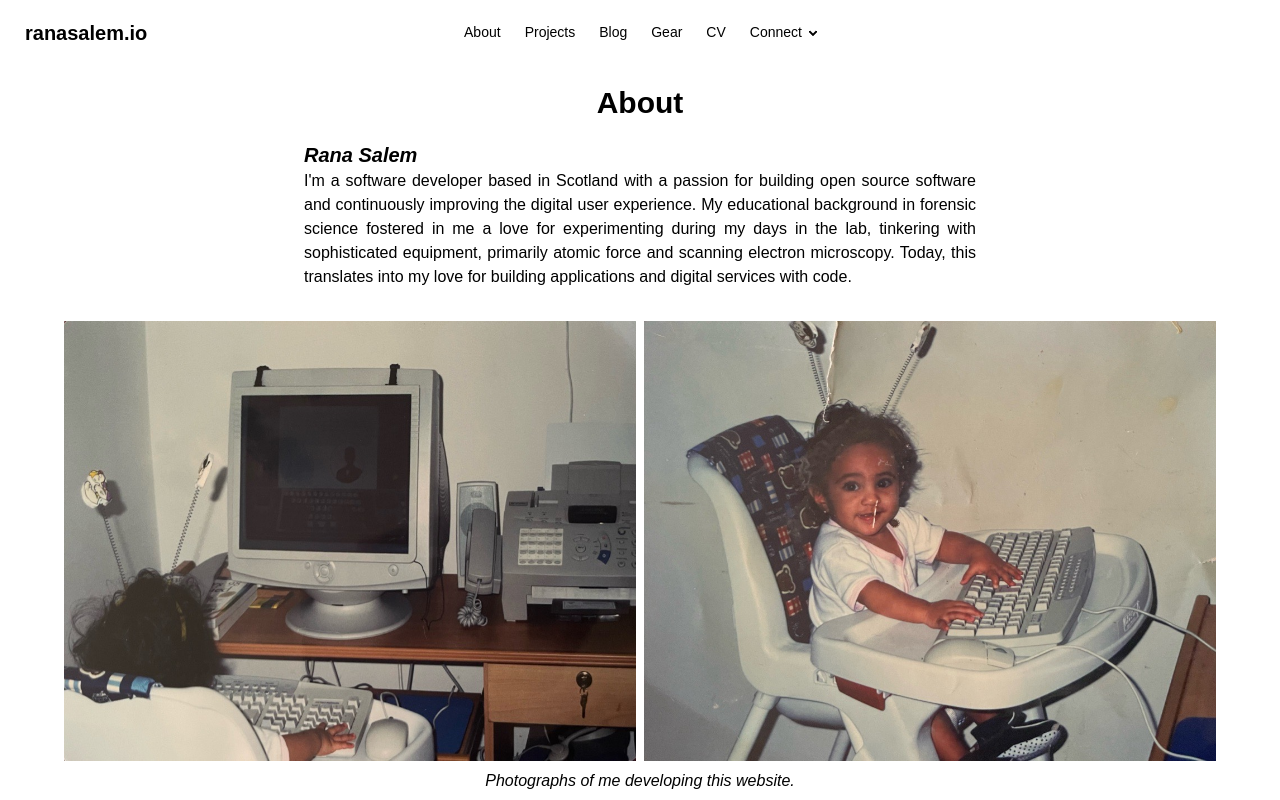
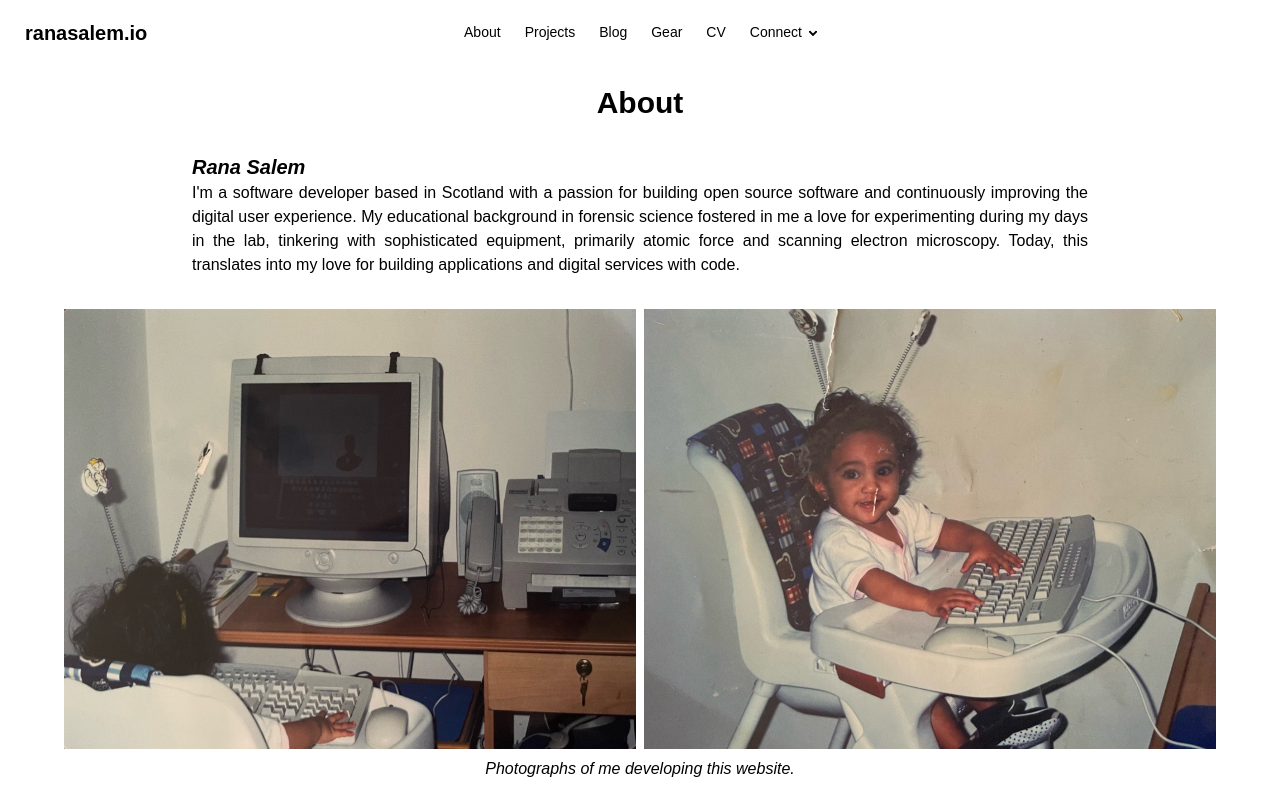
Before and after one commit to rtasalem/ranasalem.io, a Next.js app: page /about in a window 1280 px wide. Shown: the top 800 px of the page. Built offline with nearby package versions, Linux system fonts and the light colour scheme.

Commit message:
layout changes

```diff
--- a/app/about/page.tsx
+++ b/app/about/page.tsx
@@ -3,8 +3,8 @@ export default function Experience() {
     <div className="overflow-x-auto bg-base-100 text-base-content">
       <div className="max-w-6xl mx-auto">
         <div className="text-center">
-          <h1 className="text-3xl font-bold mt-5 mb-5">About</h1>
-          <div className="max-w-2xl justify-center mx-auto">
+          <h1 className="text-3xl font-bold mt-5 mb-8">About</h1>
+          <div className="max-w-4xl justify-center mx-auto">
             <p className="text-xl text-justify font-bold italic">Rana Salem</p>
             <p className="text-justify mb-8">I'm a software developer based in Scotland with a passion for building open source software and
               continuously improving the digital user experience. My educational background in forensic science fostered in me a love for experimenting
--- a/app/gear/page.tsx
+++ b/app/gear/page.tsx
@@ -7,7 +7,7 @@ export default function Gear() {
         <h1 className="text-3xl font-bold mt-5 mb-3">Gear</h1>
         <p className="mb-5">A table of everything that I currently use day-to-day working in tech<sup>1</sup>...</p>
       </div>
-      <div className="max-w-3xl mx-auto">
+      <div className="max-w-5xl mx-auto">
         <table className="table">
           <thead>
             <tr>
--- a/app/projects/page.tsx
+++ b/app/projects/page.tsx
@@ -4,7 +4,7 @@ import { projects } from "../constants/projects"
 export default function Projects() {
   return (
     <div className="bg-base-100 text-base-content">
-      <div className="max-w-4xl mx-auto">
+      <div className="max-w-5xl mx-auto">
         <h1 className="text-3xl font-bold text-center mt-5 mb-4">Projects</h1>
         <p className="text-center text-base-content mb-10">
           A selection of side projects I’ve built and maintained...
```
Also changed, not shown: 1 other file (tests, documents, lock files or other folders).
